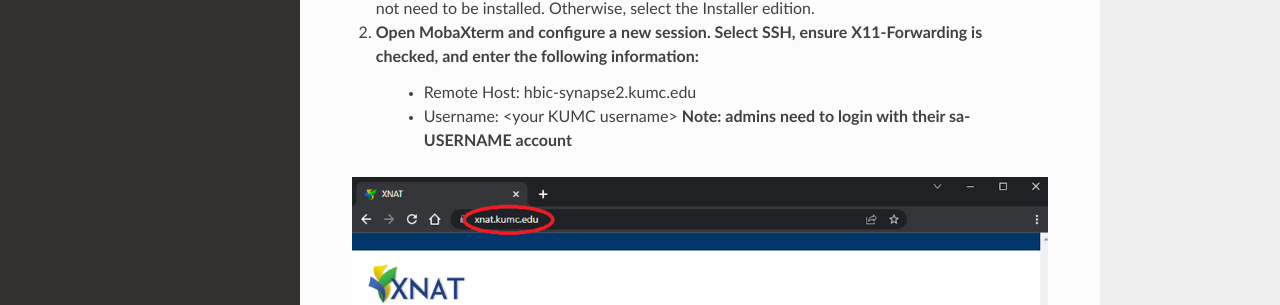
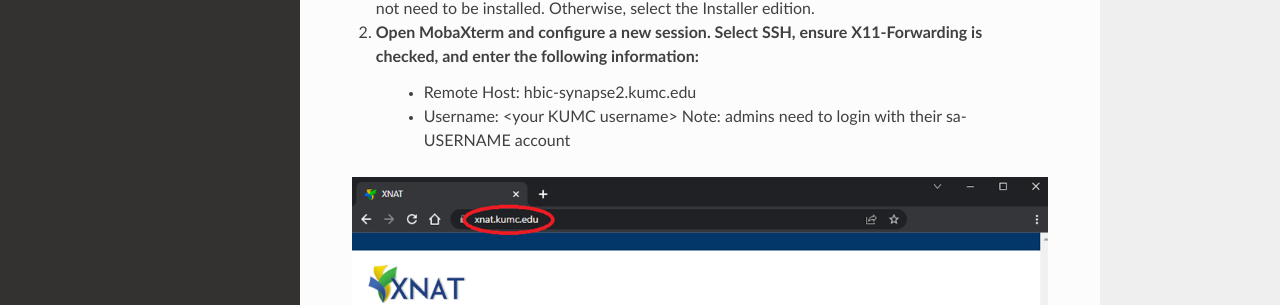
Before and after one commit to jbartolotti/hbic-computing, a Sphinx documentation site: the page built from docs/source/synapse_access.rst, in a window 1280 px wide and 1156 px high. Shown: the part 451-756 px from the top of the window. Built offline with Sphinx 7.4.7 and the Read the Docs theme 2.0.0, drawn with Linux system fonts in a browser that asks for light colours.

```diff
--- a/docs/source/synapse_access.rst
+++ b/docs/source/synapse_access.rst
@@ -19,7 +19,7 @@ Windows
 #. Install `MobaXterm <https://mobaxterm.mobatek.net/download-home-edition.html>`_ or your preferred SSH client. If you do not have software installation rights on your PC, you may use the Portable edition which contains a stand-alone .exe file that does not need to be installed. Otherwise, select the Installer edition.
 #. Open MobaXterm and configure a new session. Select SSH, ensure X11-Forwarding is checked, and enter the following information:
     * Remote Host: hbic-synapse2.kumc.edu
-    * Username: <your KUMC username> **Note: admins need to login with their sa-USERNAME account**
+    * Username: <your KUMC username> Note: admins need to login with their sa-USERNAME account
 
 .. image:: media/xnat_account_1.png
   :width: 800
```
